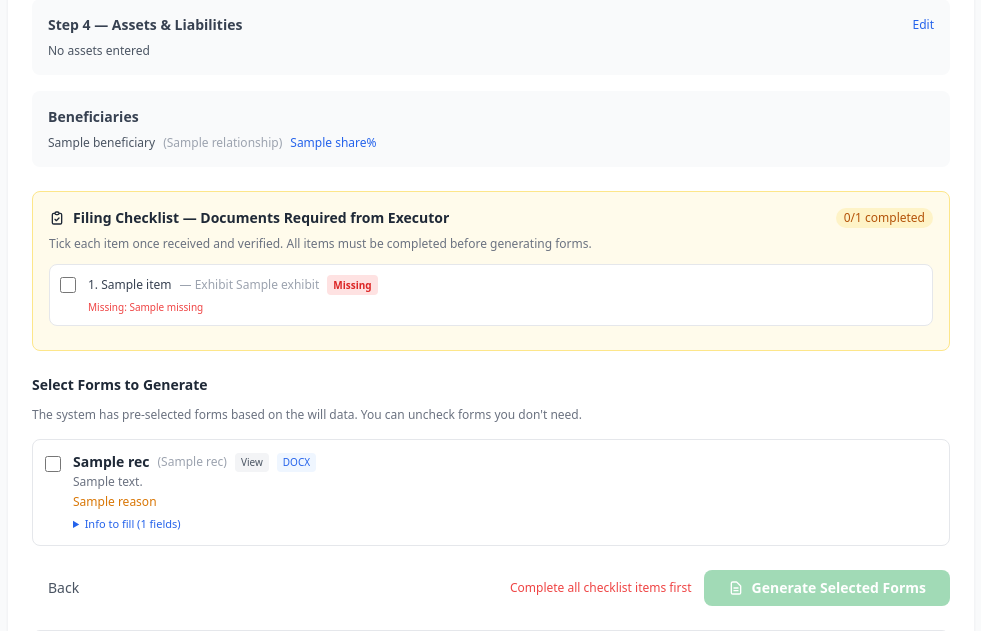
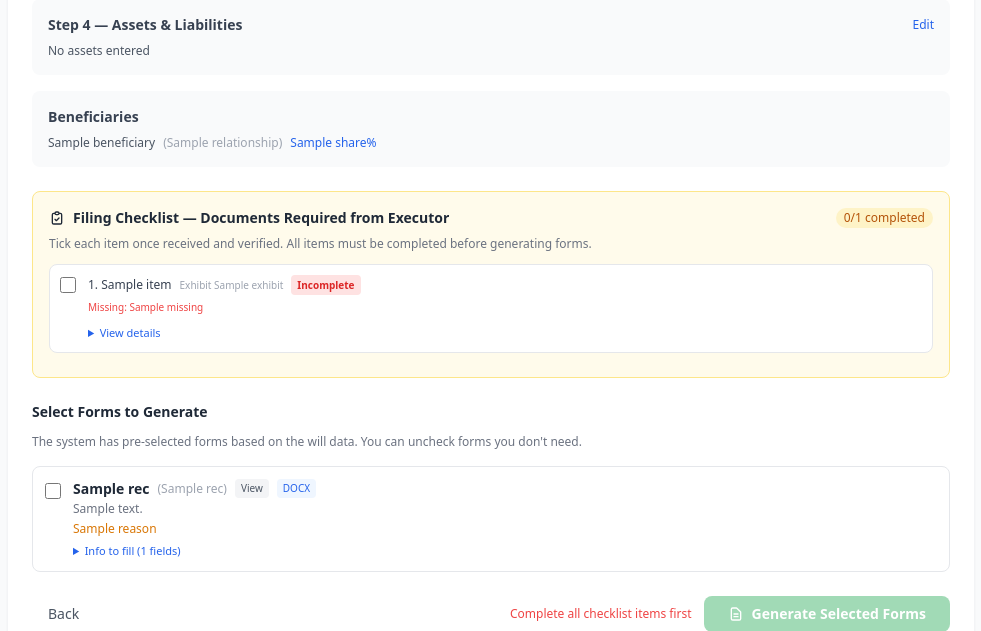
Before and after one commit to uxrm5c3/willcraft-ai, a Flask app: template templates/probate/step5_review.html in a window 1280 px wide. Shown: the part 785-1416 px from the top of the page, without its empty margins (289-1270 px from the left). Run offline with Flask 3, Linux system fonts and the light colour scheme; the template is opened without the code that fills it: most values are stand-ins (such as "Sample title", 1, 10 or a date in 2020); some libraries are stand-ins or nearby versions.

Commit message:
Filing checklist: show expandable details with actual field values
Each checklist item now has a collapsible "View details" section showing
the actual data that will be used in forms (names, NRICs, dates, assets,
beneficiaries, etc.) instead of just "Received/Missing" badges.

Co-Authored-By: Claude Opus 4.6 <noreply@anthropic.com>

```diff
--- a/app.py
+++ b/app.py
@@ -3950,37 +3950,104 @@ def probate_step5(probate_id):
                 prop_missing.append(f'Property {i+1}: Description missing')
     prop_ok = has_property and not prop_missing
 
+    # Build detail data for each checklist item
+    _testator = ctx.get('testator') or {}
+    death_details = [
+        ('Deceased Name', _testator.get('full_name', '')),
+        ('NRIC', _testator.get('nric_passport', '')),
+        ('Date of Death', probate.date_of_death or ''),
+        ('Time of Death', probate.time_of_death or ''),
+        ('Place of Death', probate.place_of_death or ''),
+        ('Death Cert No.', probate.death_cert_number or ''),
+        ('Estate Value', probate.estate_value_estimate or ''),
+    ]
+
+    assets_details = []
+    for a in assets_list:
+        atype = a.get('asset_type', '')
+        if atype == 'property':
+            assets_details.append(('Property', f"{a.get('description', '')} — Title: {a.get('title_number', 'N/A')}"))
+        elif atype == 'bank':
+            assets_details.append(('Bank', f"{a.get('bank_name', '')} — Acc: {a.get('account_number', '')} — RM {a.get('value', '')}"))
+        elif atype == 'vehicle':
+            assets_details.append(('Vehicle', f"{a.get('description', '')} — {a.get('reg_number', '')}"))
+        elif atype == 'other':
+            assets_details.append(('Other', f"{a.get('description', '')} — RM {a.get('value', '')}"))
+        elif atype == 'liability':
+            assets_details.append(('Liability', f"{a.get('description', '')} — RM {a.get('value', '')}"))
+    if not assets_details:
+        assets_details.append(('', 'No assets entered'))
+
+    will_details = []
+    if will_record:
+        will_details.append(('Will Title', will_record.title or ''))
+        will_details.append(('Status', will_record.status or ''))
+        will_details.append(('Approved', will_record.approved_at.strftime('%d %b %Y') if will_record.approved_at else 'N/A'))
+    else:
+        will_details.append(('', 'No approved will linked'))
+
+    ben_details = []
+    for b in beneficiaries:
+        bname = b.get('beneficiary_name', b.get('full_name', b.get('name', '')))
+        brel = b.get('relationship', '')
+        bshare = b.get('share', '')
+        ben_details.append((bname, f"{brel} — {bshare}%" if bshare else brel))
+    if not ben_details:
+        ben_details.append(('', 'No beneficiaries in will'))
+
+    exec_details = [
+        ('Name', exec_data.full_name if exec_data and hasattr(exec_data, 'full_name') else ''),
+        ('NRIC', exec_nric),
+        ('Relationship', exec_data.relationship if exec_data and hasattr(exec_data, 'relationship') else ''),
+        ('Address', exec_data.address if exec_data and hasattr(exec_data, 'address') else ''),
+    ]
+
+    prop_details = []
+    for p in property_assets:
+        prop_details.append(('Description', p.get('description', '')))
+        prop_details.append(('Title No.', p.get('title_number', '')))
+        prop_details.append(('Lot No.', p.get('lot_number', '')))
+        prop_details.append(('Mukim', p.get('mukim', '')))
+    if not prop_details:
+        prop_details.append(('', 'No property in estate'))
+
     filing_checklist = [
         {'key': 'death_cert', 'label': '<strong>Death Certificate</strong> — date, place, cert number',
          'exhibit': f'{exhibit_prefix}-1',
          'complete': death_info_ok,
          'missing': death_missing,
          'warnings': death_warnings,
+         'details': death_details,
          'checked': manual_checks.get('death_cert', death_info_ok)},
         {'key': 'assets_schedule', 'label': '<strong>Schedule of Assets &amp; Liabilities</strong>',
          'exhibit': f'{exhibit_prefix}-2',
          'complete': assets_ok,
          'missing': assets_missing,
+         'details': assets_details,
          'checked': manual_checks.get('assets_schedule', assets_ok)},
         {'key': 'original_will', 'label': '<strong>Original Will</strong> (certified true copy)',
          'exhibit': f'{exhibit_prefix}-3',
          'complete': will_ok,
          'missing': will_missing,
+         'details': will_details,
          'checked': manual_checks.get('original_will', will_ok)},
         {'key': 'beneficiary_list', 'label': '<strong>Beneficiary List</strong>',
          'exhibit': f'{exhibit_prefix}-4',
          'complete': ben_ok,
          'missing': ben_missing,
+         'details': ben_details,
          'checked': manual_checks.get('beneficiary_list', ben_ok)},
         {'key': 'executor_nric', 'label': 'Executor NRIC &amp; details',
          'exhibit': None,
          'complete': exec_ok,
          'missing': exec_missing,
+         'details': exec_details,
          'checked': manual_checks.get('executor_nric', exec_ok)},
         {'key': 'property_titles', 'label': '<strong>Property title documents</strong> (Hakmilik)',
          'exhibit': None, 'conditional': True, 'condition_met': has_property,
          'complete': prop_ok,
          'missing': prop_missing,
+         'details': prop_details,
          'checked': manual_checks.get('property_titles', prop_ok)},
     ]
 
--- a/templates/probate/step5_review.html
+++ b/templates/probate/step5_review.html
@@ -154,23 +154,24 @@
         <div class="space-y-1.5">
             {% for item in filing_checklist %}
             {% if not item.get('conditional') or item.get('condition_met') %}
-            <label class="flex items-start gap-3 p-2.5 rounded-lg border cursor-pointer transition-colors
-                          {% if item.complete %}bg-green-50 border-green-200{% else %}bg-white border-gray-200 hover:bg-gray-50{% endif %}"
+            <div class="rounded-lg border transition-colors
+                        {% if item.complete %}bg-green-50 border-green-200{% else %}bg-white border-gray-200{% endif %}"
                  id="checklist-row-{{ item.key }}">
+                <label class="flex items-start gap-3 p-2.5 cursor-pointer">
                     <input type="checkbox" class="checklist-box w-4 h-4 mt-0.5 text-green-600 rounded border-gray-300 focus:ring-green-500"
                            data-key="{{ item.key }}" {% if item.checked %}checked{% endif %}
                            onchange="updateChecklist()">
                     <div class="flex-1 text-xs">
                         <div class="flex items-center gap-2 flex-wrap">
-                        <span class="{% if item.complete %}text-green-800{% else %}text-gray-700{% endif %}">
+                            <span class="{% if item.complete %}text-green-800{% else %}text-gray-700{% endif %} font-medium">
                                 {{ loop.index }}. {{ item.label | safe }}
                             </span>
                             {% if item.exhibit %}
-                        <span class="text-gray-400">— Exhibit {{ item.exhibit }}</span>
+                            <span class="text-gray-400 text-[10px]">Exhibit {{ item.exhibit }}</span>
                             {% endif %}
                             {% if item.complete %}
                             <span class="checklist-badge px-1.5 py-0.5 bg-green-100 text-green-700 text-[10px] font-bold rounded">Complete</span>
-                        {% else %}
+                            {% elif item.missing %}
                             <span class="checklist-badge px-1.5 py-0.5 bg-red-100 text-red-600 text-[10px] font-bold rounded">Incomplete</span>
                             {% endif %}
                         </div>
@@ -186,6 +187,24 @@
                         {% endif %}
                     </div>
                 </label>
+                {% if item.get('details') %}
+                <details class="px-2.5 pb-2.5 ml-7">
+                    <summary class="text-[11px] text-primary-600 cursor-pointer hover:text-primary-800 font-medium select-none">
+                        View details
+                    </summary>
+                    <div class="mt-1.5 space-y-0.5 text-[10px]">
+                        {% for label, value in item.details %}
+                        <div class="flex gap-2">
+                            {% if label %}
+                            <span class="text-gray-500 min-w-[80px] shrink-0">{{ label }}:</span>
+                            {% endif %}
+                            <span class="{% if value %}text-gray-700{% else %}text-red-400 italic{% endif %}">{{ value or 'Not set' }}</span>
+                        </div>
+                        {% endfor %}
+                    </div>
+                </details>
+                {% endif %}
+            </div>
             {% endif %}
             {% endfor %}
         </div>
@@ -471,17 +490,15 @@ function updateChecklist() {
         total++;
         if (box.checked) checked++;
         // Update row styling
-        const row = box.closest('label');
+        const row = document.getElementById('checklist-row-' + box.dataset.key);
+        if (row) {
             if (box.checked) {
                 row.classList.remove('bg-white', 'border-gray-200');
                 row.classList.add('bg-green-50', 'border-green-200');
-            const badge = row.querySelector('span:last-child');
-            if (badge) { badge.className = 'px-1.5 py-0.5 bg-green-100 text-green-700 text-[10px] font-bold rounded shrink-0'; badge.textContent = 'Received'; }
             } else {
                 row.classList.remove('bg-green-50', 'border-green-200');
                 row.classList.add('bg-white', 'border-gray-200');
-            const badge = row.querySelector('span:last-child');
-            if (badge) { badge.className = 'px-1.5 py-0.5 bg-red-100 text-red-600 text-[10px] font-bold rounded shrink-0'; badge.textContent = 'Missing'; }
+            }
         }
     });
 
```
Lines whose indentation alone changed are shown as unchanged.
